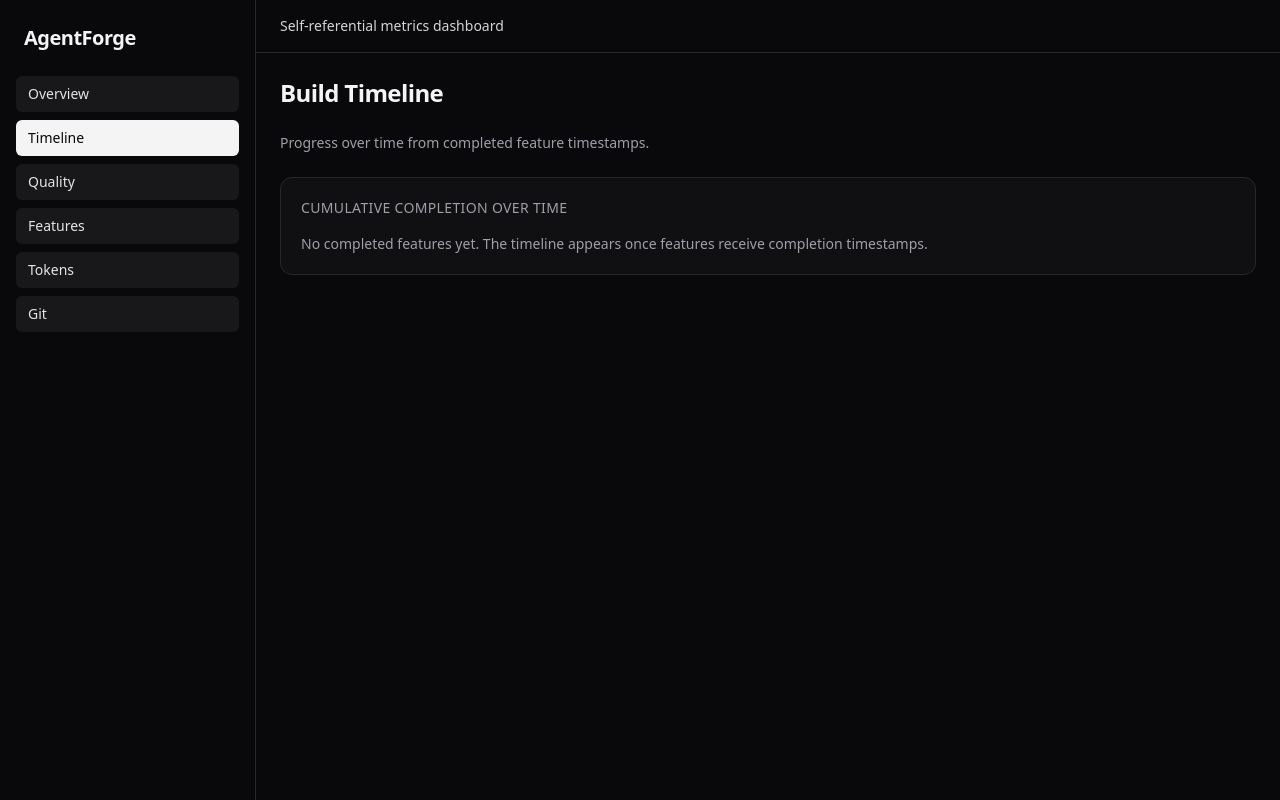
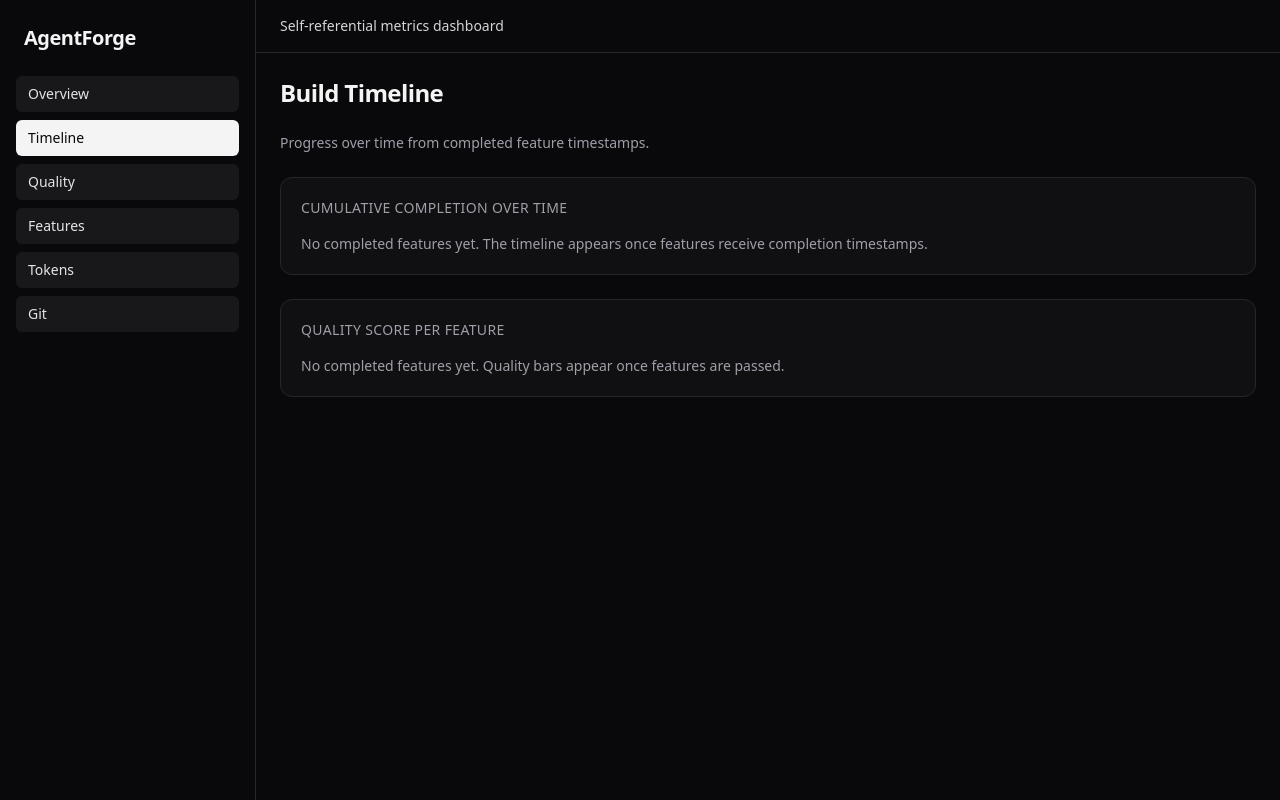
Before and after one commit to bshyong158/AgentForge, a Next.js app: page /timeline in a window 1280 px wide. Built offline with nearby package versions, Linux system fonts and the light colour scheme.

Commit message:
feat(#10): Bar chart using recharts showing quality score per feature w (score: 10/10, 1 attempts)

```diff
--- a/feature_list.json
+++ b/feature_list.json
@@ -68,7 +68,7 @@
     "category": "timeline",
     "description": "Bar chart using recharts showing quality score per feature with x-axis as feature IDs and y-axis as score 0-10. Bars colored green if score >= 7, red if below",
     "verify": "One bar per completed feature, colors match pass/fail threshold, tooltip shows exact score",
-    "passes": false
+    "passes": true
   },
   {
     "id": 11,
--- a/src/app/timeline/page.tsx
+++ b/src/app/timeline/page.tsx
@@ -1,4 +1,5 @@
 import { CumulativeCompletionChart } from "../../components/CumulativeCompletionChart";
+import { QualityScoreBarChart } from "../../components/QualityScoreBarChart";
 
 export default function TimelinePage() {
   return (
@@ -6,6 +7,7 @@
       <h2 className="text-2xl font-semibold tracking-tight">Build Timeline</h2>
       <p className="text-sm text-zinc-400">Progress over time from completed feature timestamps.</p>
       <CumulativeCompletionChart />
+      <QualityScoreBarChart />
     </section>
   );
 }
--- /dev/null
+++ b/src/components/QualityScoreBarChart.tsx
@@ -0,0 +1,71 @@
+"use client";
+
+import { useMemo } from "react";
+import { Bar, BarChart, CartesianGrid, Cell, ResponsiveContainer, Tooltip, XAxis, YAxis } from "recharts";
+import { type MetricsFeature, useMetrics } from "../hooks/useMetrics";
+
+interface QualityPoint {
+  feature_id: number;
+  final_score: number;
+}
+
+const PASS_THRESHOLD = 7;
+const PASS_COLOR = "#22c55e";
+const FAIL_COLOR = "#ef4444";
+
+function buildQualitySeries(features: MetricsFeature[]): QualityPoint[] {
+  return features
+    .filter((feature) => feature.status === "passed")
+    .sort((a, b) => a.id - b.id)
+    .map((feature) => ({
+      feature_id: feature.id,
+      final_score: feature.final_score,
+    }));
+}
+
+export function QualityScoreBarChart() {
+  const { data, isLoading, error } = useMetrics();
+  const chartData = useMemo(() => buildQualitySeries(data.features), [data.features]);
+  const hasChartData = chartData.length > 0;
+
+  return (
+    <section className="rounded-xl border border-zinc-800 bg-zinc-900/50 p-5" aria-label="Quality score by feature chart">
+      <div className="mb-4 flex items-center justify-between gap-3">
+        <h3 className="text-sm font-medium uppercase tracking-wide text-zinc-400">Quality score per feature</h3>
+      </div>
+
+      {isLoading && <p className="text-sm text-zinc-400">Loading metrics...</p>}
+      {!isLoading && error && <p className="text-sm text-amber-300">Using empty metrics data.</p>}
+      {!isLoading && !hasChartData && (
+        <p className="text-sm text-zinc-400">No completed features yet. Quality bars appear once features are passed.</p>
+      )}
+
+      {!isLoading && hasChartData && (
+        <div className="h-80 w-full">
+          <ResponsiveContainer width="100%" height="100%">
+            <BarChart data={chartData} margin={{ top: 12, right: 20, bottom: 12, left: 4 }}>
+              <CartesianGrid strokeDasharray="3 3" stroke="#3f3f46" />
+              <XAxis dataKey="feature_id" stroke="#a1a1aa" tickLine={false} />
+              <YAxis domain={[0, 10]} allowDecimals={false} stroke="#a1a1aa" tickLine={false} />
+              <Tooltip
+                cursor={{ fill: "#27272a" }}
+                contentStyle={{
+                  backgroundColor: "#18181b",
+                  borderColor: "#3f3f46",
+                  borderRadius: "0.5rem",
+                }}
+                labelFormatter={(value: any) => `Feature ${value}`}
+                formatter={(value: any) => [`${value}`, "Quality score"]}
+              />
+              <Bar dataKey="final_score" radius={[4, 4, 0, 0]}>
+                {chartData.map((entry) => (
+                  <Cell key={`quality-cell-${entry.feature_id}`} fill={entry.final_score >= PASS_THRESHOLD ? PASS_COLOR : FAIL_COLOR} />
+                ))}
+              </Bar>
+            </BarChart>
+          </ResponsiveContainer>
+        </div>
+      )}
+    </section>
+  );
+}
```
Also changed, not shown: claude-progress.txt.
